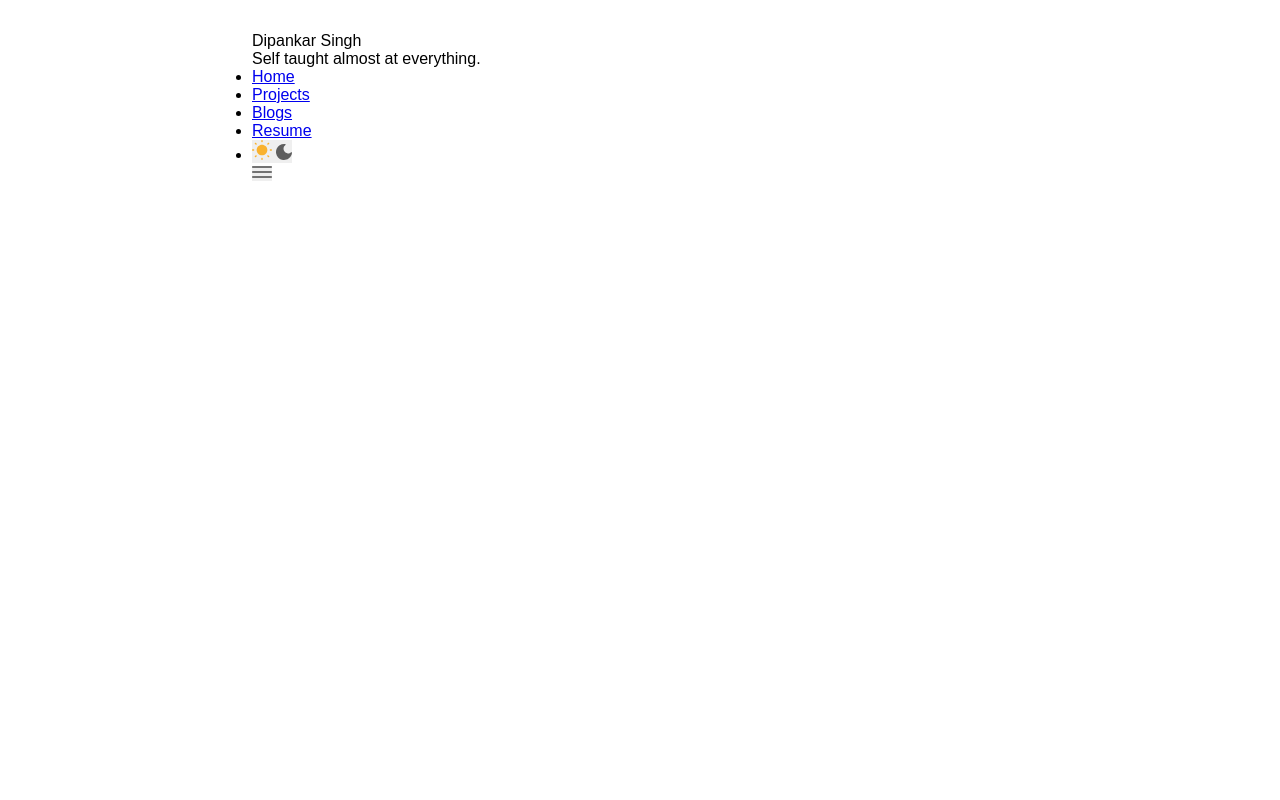
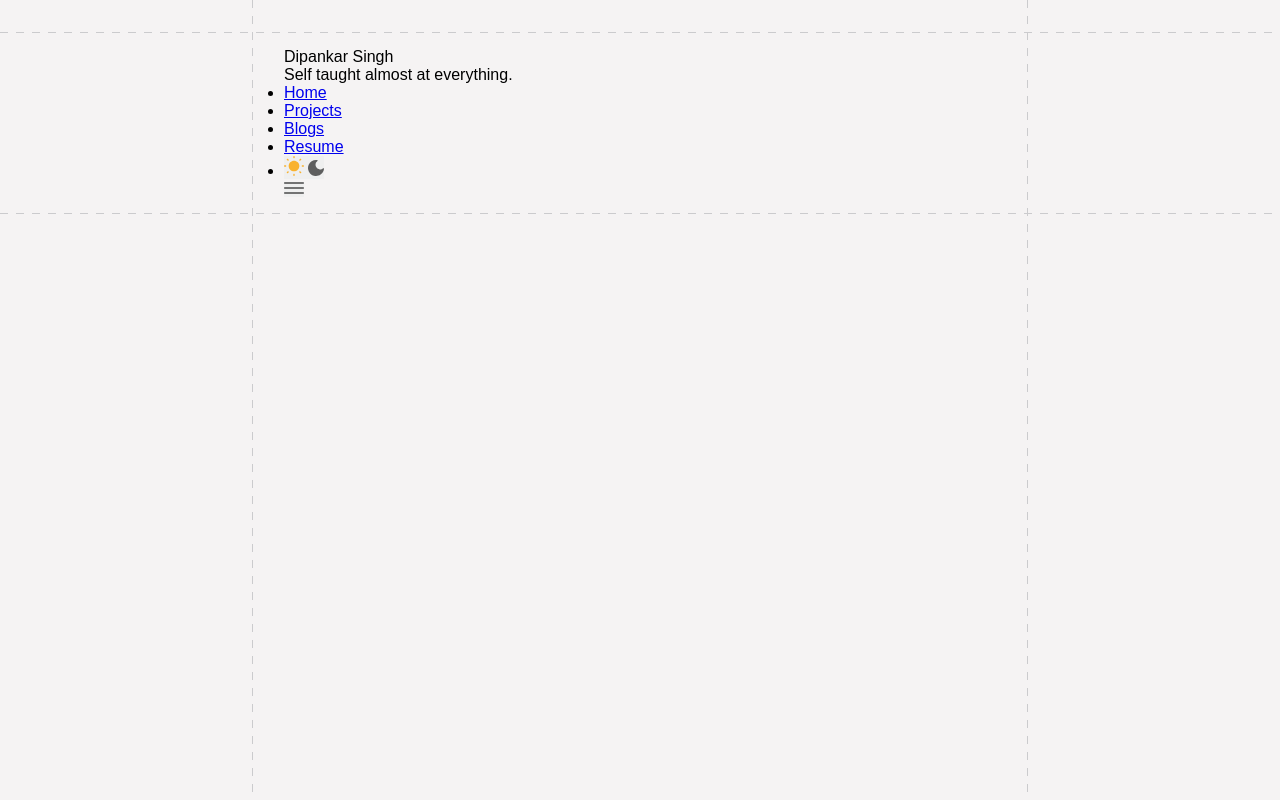
Before and after one commit to deep0x1/deep0x1-dev, a website built with Vite: page static-template/index.html in a window 1280 px wide. Built offline with nearby package versions, Linux system fonts and the light colour scheme.

Commit message:
feat: Add block layout and js component

```diff
--- a/static-template/index.html
+++ b/static-template/index.html
@@ -11,9 +11,19 @@
 <body>
 
   <div class="container">
+    <div class="container__svg">
+      <svg data-direction="left" width="1" height="100%" viewBox="0 0 1 100" preserveAspectRatio="none">
+        <line x1="0.5" y1="0" x2="0.5" y2="100" stroke="currentColor" stroke-width="1" stroke-dasharray="8 8"
+          vector-effect="non-scaling-stroke"></line>
+      </svg>
+      <svg data-direction="right" width="1" height="100%" viewBox="0 0 1 100" preserveAspectRatio="none">
+        <line x1="0.5" y1="0" x2="0.5" y2="100" stroke="currentColor" stroke-width="1" stroke-dasharray="8 8"
+          vector-effect="non-scaling-stroke"></line>
+      </svg>
+    </div>
 
     <!-- navbar -->
-    <nav class="nav" id="navbar">
+    <nav class="nav block block-fs" id="navbar">
       <div class="nav__profile">
         <div class="nav__meta">
           <div class="nav__name">Dipankar Singh</div>
--- /dev/null
+++ b/static-template/src/components/blocks.js
@@ -0,0 +1,58 @@
+export default class Blocks {
+  constructor() {
+    this.blocks = document.querySelectorAll(".block");
+    this.init();
+  }
+
+  init() {
+    let wasPrevFs = null;
+    this.blocks.forEach((block, idx) => {
+      // check block varient
+      let isBlockFs = block.classList.contains("block-fs");
+
+      // add svg line to block
+      this.insertSvg(block, wasPrevFs || isBlockFs);
+      wasPrevFs = isBlockFs;
+
+      // add bottom line to last element
+      if (idx == this.blocks.length - 1) {
+        this.insertSvg(block, isBlockFs, false);
+      }
+    });
+  }
+
+  insertSvg(block, isFullScreen = false, isTop = true) {
+    // define attributes
+    const dataDirection = isTop ? "top" : "bottom";
+    const dataVarient = isFullScreen ? "full-screen" : "auto-screen";
+
+    // create new svg element
+    const svgNs = "http://www.w3.org/2000/svg";
+    const svgElem = document.createElementNS(svgNs, "svg");
+    svgElem.setAttribute("data-direction", dataDirection);
+    svgElem.setAttribute("data-variant", dataVarient);
+    svgElem.setAttribute("class", "block__svg");
+    svgElem.setAttribute("width", "100%");
+    svgElem.setAttribute("height", "1");
+    svgElem.setAttribute("viewBox", "0 0 100 1");
+    svgElem.setAttribute("preserveAspectRatio", "none");
+
+    // create new line element
+    const lineElem = document.createElementNS(svgNs, "line");
+    lineElem.setAttribute("x1", "0");
+    lineElem.setAttribute("y1", "0.5");
+    lineElem.setAttribute("x2", "100");
+    lineElem.setAttribute("y2", "0.5");
+    lineElem.setAttribute("stroke", "currentColor");
+    lineElem.setAttribute("stroke-width", "1");
+    lineElem.setAttribute("stroke-dasharray", "8, 8");
+    lineElem.setAttribute("vector-effect", "non-scaling-stroke");
+
+    // append line to svg
+    svgElem.appendChild(lineElem);
+
+    // append svg to block
+    if (isTop) block.prepend(svgElem);
+    else block.appendChild(svgElem);
+  }
+}
--- a/static-template/src/main.js
+++ b/static-template/src/main.js
@@ -1 +1,7 @@
 import './sass/main.scss';
+
+// import components
+import Blocks from './components/blocks';
+
+// initalize components
+const blocks = new Blocks();
--- a/static-template/src/sass/base/_base.scss
+++ b/static-template/src/sass/base/_base.scss
@@ -29,19 +29,55 @@ html {
 
 body {
   width: 100%;
-  padding: 2rem 1rem;
 
   display: flex;
   align-items: flex-start;
   justify-content: center;
+
+  background-color: var(--bg-900);
+  overflow-x: hidden;
 }
 
 .container {
+  position: relative;
+
   width: 100%;
   max-width: 48.5rem;
+
+  height: 100%;
+  min-height: 100vh;
+
+  padding: 2rem 1rem;
 
   display: flex;
   flex-direction: column;
   align-items: stretch;
   justify-content: flex-start;
 }
+
+.container__svg {
+  position: absolute;
+  top: 0;
+  left: 0;
+
+  width: 100%;
+  height: 100%;
+}
+
+.container__svg svg {
+  position: absolute;
+  pointer-events: none;
+  top: 0;
+
+  height: 100%;
+  color: var(--gr-900);
+  z-index: 100;
+
+  &[data-direction="left"] {
+    left: 0;
+  }
+
+  &[data-direction="right"] {
+    right: 0;
+  }
+}
--- /dev/null
+++ b/static-template/src/sass/layouts/_block.scss
@@ -0,0 +1,28 @@
+.block {
+  position: relative;
+  width: 100%;
+  padding: 1rem;
+}
+
+.block__svg {
+  position: absolute;
+  pointer-events: none;
+  left: 50%;
+
+  width: 100%;
+  transform: translateX(-50%);
+  color: var(--gr-900);
+  z-index: 100;
+
+  &[data-direction="top"] {
+    top: 0;
+  }
+
+  &[data-direction="bottom"] {
+    bottom: 0;
+  }
+
+  &[data-variant="full-screen"] {
+    width: 100vw;
+  }
+}
--- /dev/null
+++ b/static-template/src/sass/layouts/_index.scss
@@ -0,0 +1 @@
+@forward 'block';
--- a/static-template/src/sass/main.scss
+++ b/static-template/src/sass/main.scss
@@ -1 +1,2 @@
 @use 'base';
+@use 'layouts';
```
